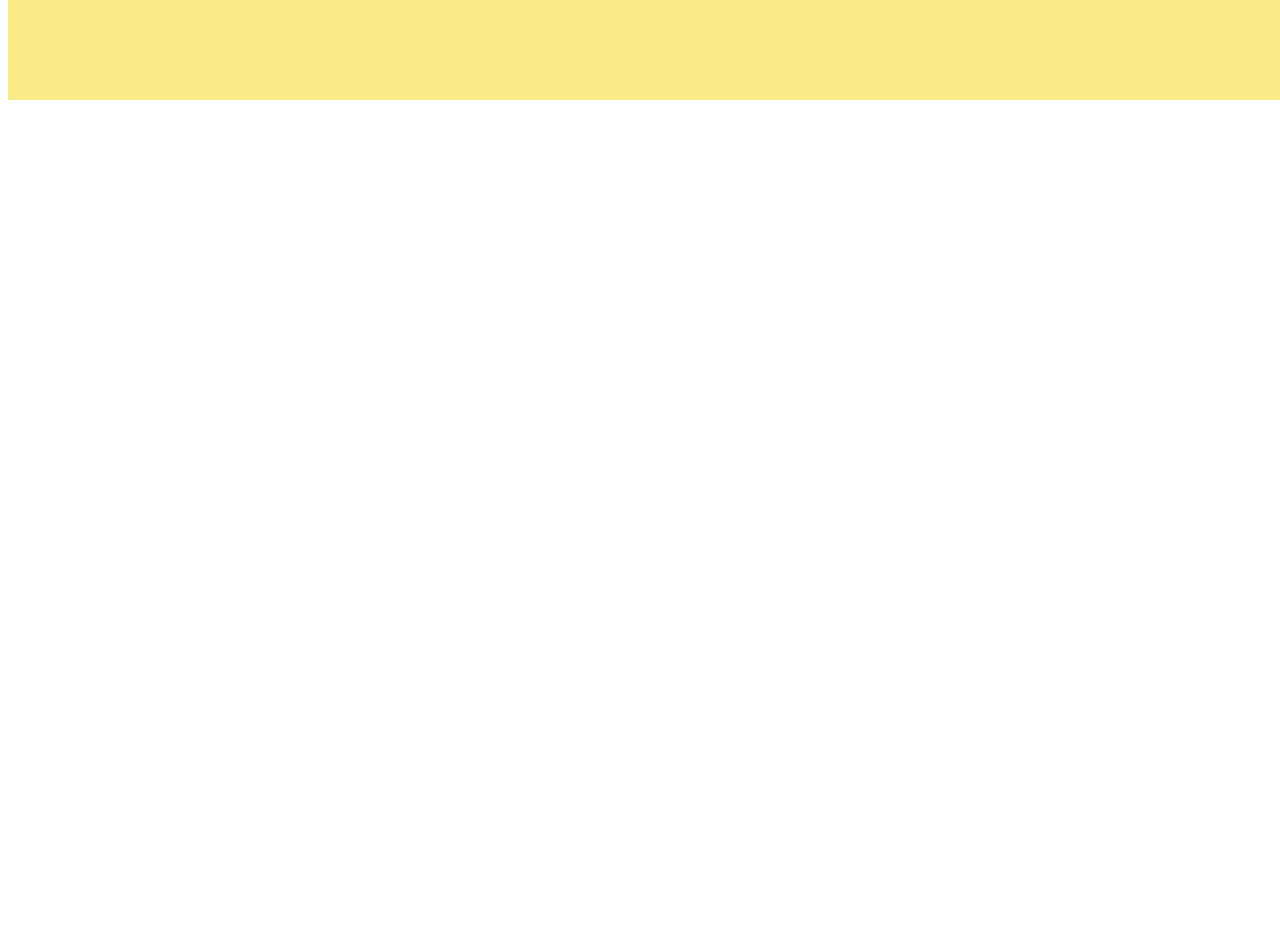
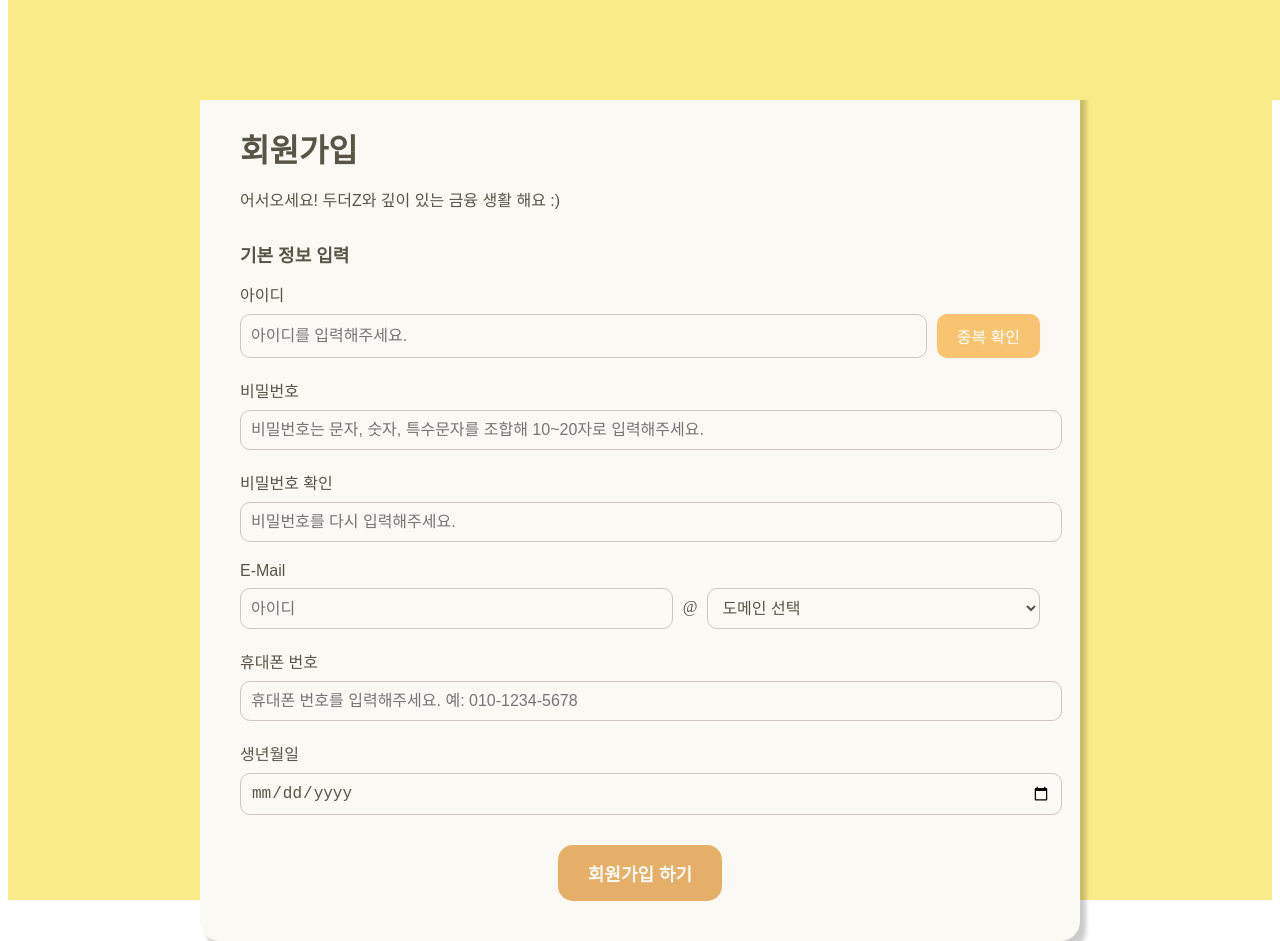
Before and after one commit to aaaange/DoTheZ_Plan, a Vue app in the folder front/: page /signup in a window 1280 px wide. Shown: the part 740-1681 px from the top of the page. Before the commit the page ends 848 px from the top, so only its background shows below. Built offline with nearby package versions, Linux system fonts and the light colour scheme.

Commit message:
feat(SignUpView): 회원가입 페이지 구현

```diff
--- a/front/src/views/SignUpView.vue
+++ b/front/src/views/SignUpView.vue
@@ -1,13 +1,215 @@
 <template>
-  <div>
+  <div class="signup-page" style="width: 100%; height: 100vh; background: #F9EB87; display: flex; justify-content: center; align-items: center;">
+    <div class="signup-container" style="width: 800px; background: #FBF9F4; padding: 40px; border-radius: 20px; box-shadow: 6px 9px 4px rgba(0, 0, 0, 0.2);">
+      <h1 style="color: #585547; font-size: 32px; font-family: 'IBM Plex Sans KR', sans-serif; font-weight: 700; margin-bottom: 10px;">회원가입</h1>
+      <p style="color: #585547; font-size: 16px; font-family: 'IBM Plex Sans KR', sans-serif; font-weight: 300; margin-bottom: 30px;">어서오세요! 두더Z와 깊이 있는 금융 생활 해요 :)</p>
 
+      <h2 style="color: #585547; font-size: 18px; font-family: 'IBM Plex Sans KR', sans-serif; font-weight: 600; margin-bottom: 15px;">기본 정보 입력</h2>
+
+      <!-- 아이디 입력 -->
+      <div style="margin-bottom: 20px;">
+        <label for="username" style="display: block; color: #585547; font-size: 16px; font-family: 'IBM Plex Sans KR', sans-serif; font-weight: 400; margin-bottom: 8px;">아이디</label>
+        <div style="display: flex; gap: 10px;">
+          <input
+            id="username"
+            type="text"
+            v-model="username"
+            placeholder="아이디를 입력해주세요."
+            style="flex-grow: 1; padding: 10px; border: 1px solid #CDC7C0; border-radius: 10px; font-size: 16px; color: #585547; background: #FBF9F4;"
+          />
+          <button
+            @click="checkUsername"
+            style="padding: 10px 20px; background: #F8C471; border: none; border-radius: 10px; font-size: 16px; color: white; cursor: pointer;"
+          >
+            중복 확인
+          </button>
+          <span v-if="usernameCheck === 'success'" style="color: green; font-size: 18px;">✔</span>
+          <span v-else-if="usernameCheck === 'failure'" style="color: red; font-size: 18px;">✖</span>
+        </div>
+      </div>
+
+
+      <!-- 비밀번호 입력 -->
+      <div style="margin-bottom: 20px;">
+        <label for="password" style="display: block; color: #585547; font-size: 16px; font-family: 'IBM Plex Sans KR', sans-serif; font-weight: 400; margin-bottom: 8px;">비밀번호</label>
+        <input
+          id="password"
+          type="password"
+          v-model="password"
+          placeholder="비밀번호는 문자, 숫자, 특수문자를 조합해 10~20자로 입력해주세요."
+          style="width: 100%; padding: 10px; border: 1px solid #CDC7C0; border-radius: 10px; font-size: 16px; color: #585547; background: #FBF9F4;"
+          @input="checkPasswordMatch"
+        />
+      </div>
+
+      <!-- 비밀번호 확인 -->
+      <div style="margin-bottom: 20px;">
+        <label for="password-confirm" style="display: block; color: #585547; font-size: 16px; font-family: 'IBM Plex Sans KR', sans-serif; font-weight: 400; margin-bottom: 8px;">비밀번호 확인</label>
+        <input
+          id="password-confirm"
+          type="password"
+          v-model="passwordConfirm"
+          placeholder="비밀번호를 다시 입력해주세요."
+          style="width: 100%; padding: 10px; border: 1px solid #CDC7C0; border-radius: 10px; font-size: 16px; color: #585547; background: #FBF9F4;"
+          @input="checkPasswordMatch"
+        />
+        <p v-if="!isPasswordMatch" style="color: red; font-size: 14px; margin-top: 5px;">* 비밀번호가 일치하지 않습니다.</p>
+      </div>
+
+
+
+      <!-- 이메일 입력 -->
+      <div style="margin-bottom: 20px;">
+        <label for="email" style="display: block; color: #585547; font-size: 16px; font-family: 'IBM Plex Sans KR', sans-serif; font-weight: 400; margin-bottom: 8px;">E-Mail</label>
+        <div style="display: flex; gap: 10px;">
+          <!-- 이메일 아이디 입력 -->
+          <input
+            id="email"
+            type="text"
+            placeholder="아이디"
+            style="flex-grow: 1; padding: 10px; border: 1px solid #CDC7C0; border-radius: 10px; font-size: 16px; color: #585547; background: #FBF9F4;"
+          />
+          <span style="padding: 10px 0; color: #585547; font-size: 16px;">@</span>
+          <!-- 드롭다운 또는 입력 필드 -->
+          <div style="flex-grow: 1;">
+            <template v-if="isCustomDomain">
+              <input
+                type="text"
+                placeholder="직접 입력"
+                v-model="customDomain"
+                @blur="toggleCustomDomain(false)"
+                style="width: 100%; padding: 10px; border: 1px solid #CDC7C0; border-radius: 10px; font-size: 16px; color: #585547; background: #FBF9F4; box-sizing: border-box;"
+              />
+            </template>
+            <template v-else>
+              <select
+                id="email-domain-select"
+                v-model="emailDomain"
+                @change="checkCustomDomain"
+                style="width: 100%; padding: 10px; border: 1px solid #CDC7C0; border-radius: 10px; font-size: 16px; color: #585547; background: #FBF9F4; box-sizing: border-box;"
+              >
+                <option value="" disabled selected>도메인 선택</option>
+                <option value="naver.com">naver.com</option>
+                <option value="hanmail.net">hanmail.net</option>
+                <option value="gmail.com">gmail.com</option>
+                <option value="nate.com">nate.com</option>
+                <option value="hotmail.com">hotmail.com</option>
+                <option value="custom">직접 입력</option>
+              </select>
+            </template>
+          </div>
+        </div>
+      </div>
+
+      <!-- 휴대폰 번호 입력 -->
+      <div style="margin-bottom: 20px;">
+        <label for="phone" style="display: block; color: #585547; font-size: 16px; font-family: 'IBM Plex Sans KR', sans-serif; font-weight: 400; margin-bottom: 8px;">휴대폰 번호</label>
+        <input
+          id="phone"
+          type="text"
+          placeholder="휴대폰 번호를 입력해주세요. 예: 010-1234-5678"
+          style="width: 100%; padding: 10px; border: 1px solid #CDC7C0; border-radius: 10px; font-size: 16px; color: #585547; background: #FBF9F4;"
+        />
+      </div>
+
+      <!-- 생년월일 입력 -->
+      <div style="margin-bottom: 20px;">
+        <label for="birth" style="display: block; color: #585547; font-size: 16px; font-family: 'IBM Plex Sans KR', sans-serif; font-weight: 400; margin-bottom: 8px;">생년월일</label>
+        <input
+          id="birth"
+          type="date"
+          style="width: 100%; padding: 10px; border: 1px solid #CDC7C0; border-radius: 10px; font-size: 16px; color: #585547; background: #FBF9F4;"
+        />
+      </div>
+
+      <!-- 제출 버튼 -->
+      <div style="text-align: center; margin-top: 30px;">
+        <button
+          type="submit"
+          style="padding: 15px 30px; background: #E6AF69; color: #FBF9F4; border: none; border-radius: 15px; font-size: 18px; font-family: 'IBM Plex Sans KR', sans-serif; font-weight: 700; cursor: pointer;"
+        >
+          회원가입 하기
+        </button>
+      </div>
+    </div>
   </div>
 </template>
 
 <script setup>
+import { ref } from 'vue';
+import axios from 'axios';
 
+// 아이디 --------------------------------------- 수정 요망
+
+// 상태 관리
+const username = ref(''); // 아이디 입력값
+const usernameCheck = ref(''); // 중복 확인 결과 ('success' or 'failure')
+
+// 아이디 중복 확인 함수
+async function checkUsername() {
+  if (!username.value.trim()) {
+    alert('아이디를 입력해주세요.');
+    return;
+  }
+
+  try {
+    // 백엔드에 아이디 중복 확인 요청
+    const response = await axios.post('/api/check-username', {
+      username: username.value,
+    });
+
+    // 서버 응답에 따라 상태 업데이트
+    if (response.data.isAvailable) {
+      usernameCheck.value = 'success'; // 사용 가능
+    } else {
+      usernameCheck.value = 'failure'; // 중복된 아이디
+    }
+  } catch (error) {
+    console.error('중복 확인 요청 실패:', error);
+    alert('중복 확인 요청 중 오류가 발생했습니다.');
+  }
+}
+
+
+
+// 비밀번호 ---------------------------------------
+
+// 상태값 관리
+const password = ref(''); // 비밀번호
+const passwordConfirm = ref(''); // 비밀번호 확인
+const isPasswordMatch = ref(true); // 비밀번호 일치 여부
+
+// 비밀번호 일치 여부 확인
+function checkPasswordMatch() {
+  isPasswordMatch.value = password.value === passwordConfirm.value;
+}
+
+
+// 이메일 입력 ---------------------------------------
+
+// 상태값 관리
+const emailDomain = ref(''); // 선택한 이메일 도메인
+const customDomain = ref(''); // 직접 입력한 도메인
+const isCustomDomain = ref(false); // 직접 입력 상태 여부
+
+// "직접 입력" 선택 시 처리
+function checkCustomDomain() {
+  if (emailDomain.value === 'custom') {
+    isCustomDomain.value = true;
+    customDomain.value = ''; // 직접 입력 초기화
+  }
+}
+
+// 입력 필드에서 벗어날 때 드롭다운 복구
+function toggleCustomDomain(isCustom) {
+  if (!customDomain.value) {
+    isCustomDomain.value = isCustom;
+  }
+}
 </script>
 
+
+
 <style scoped>
-
+/* 추가적인 스타일을 여기에 넣을 수 있습니다. */
 </style>
```
